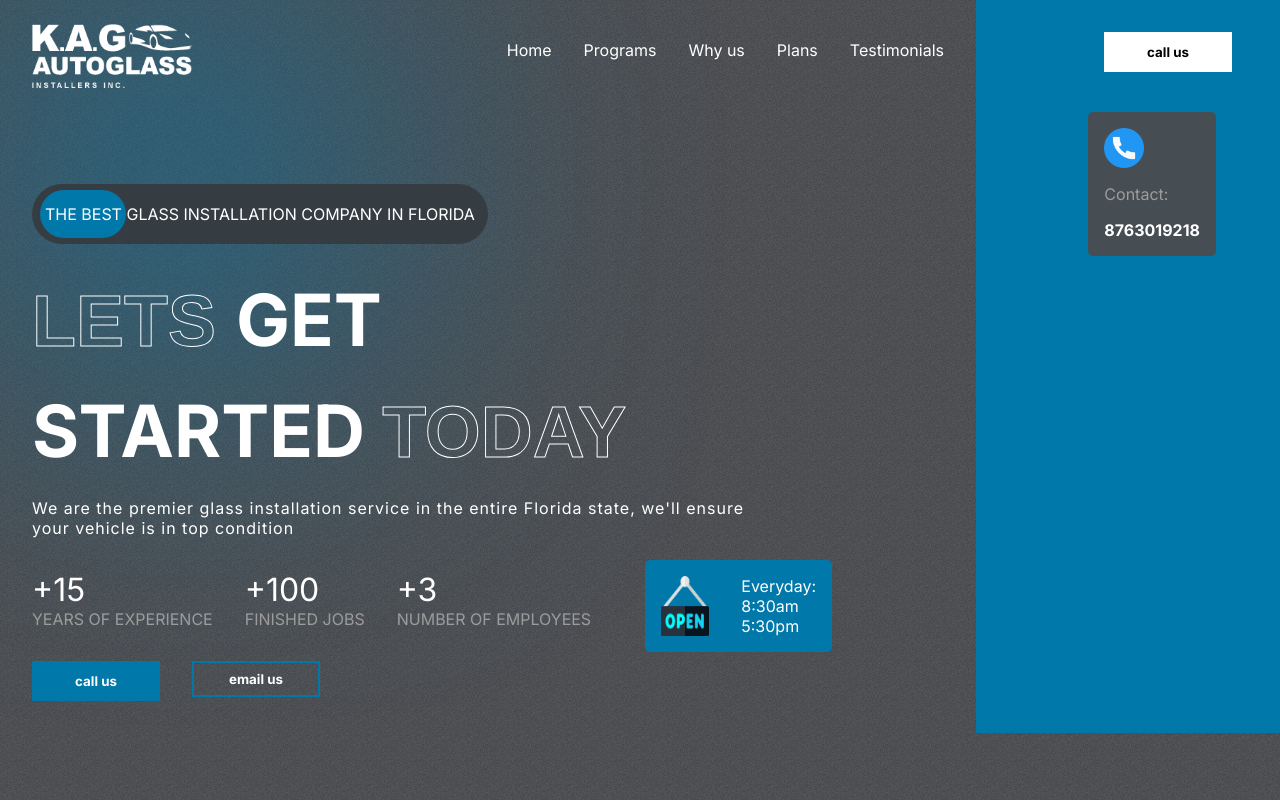
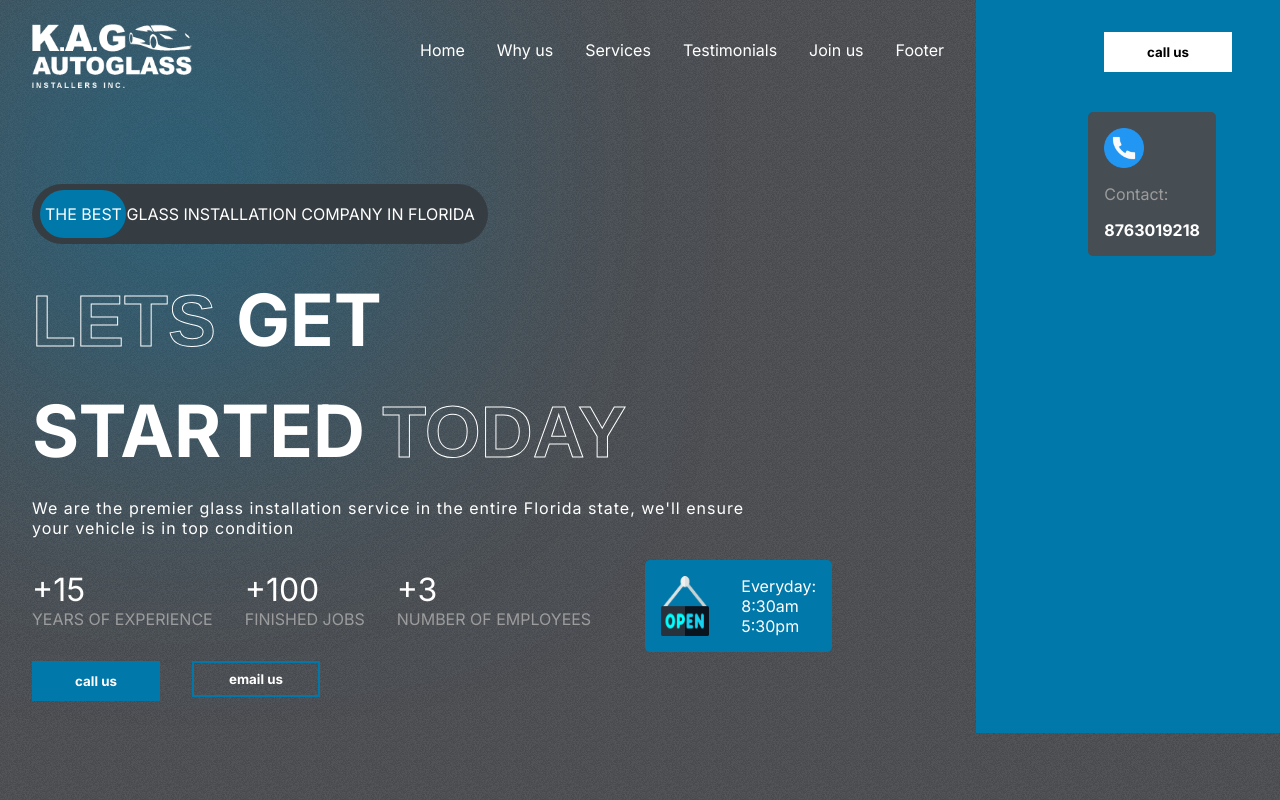
Before and after one commit to cosisaxis/kag-v2, a React (Create React App) app: page / in a window 1280 px wide. Shown: the top 800 px of the page. Built offline with nearby package versions, Linux system fonts and the light colour scheme.

Commit message:
auto-scroll-added

```diff
--- a/src/components/Footer/Footer.jsx
+++ b/src/components/Footer/Footer.jsx
@@ -7,7 +7,7 @@ import Directory from "../../assets/directory.png";
 
 const Footer = () => {
   return (
-    <div className="Footer-container">
+    <div className="Footer-container" id="footer">
       <hr />
       <div className="footer">
         <div className="socials-footer">
--- a/src/components/Header/Header.jsx
+++ b/src/components/Header/Header.jsx
@@ -2,6 +2,7 @@ import React, { useState } from "react";
 import "./Header.css";
 import Logo from "../../assets/logo2.png";
 import Bars from "../../assets/bars.png";
+import { Link } from "react-scroll";
 
 const Header = () => {
   const mobile = window.innerWidth <= 768 ? true : false;
@@ -23,11 +24,43 @@ const Header = () => {
         </div>
       ) : (
         <ul className="header-menu">
-          <li onClick={()=>setOpen(false)}>Home</li>
-          <li onClick={()=>setOpen(false)}>Programs</li>
-          <li onClick={()=>setOpen(false)}>Why us</li>
-          <li onClick={()=>setOpen(false)}>Plans</li>
-          <li onClick={()=>setOpen(false)}>Testimonials</li>
+
+          <li><Link
+          onClick={()=>setOpen(false)}
+          to="home"
+          span={true}
+          smooth={true}
+          >Home</Link></li>
+          <li><Link
+          onClick={()=>setOpen(false)}
+          to="programs"
+          span={true}
+          smooth={true}
+          >Why us</Link></li>
+          <li><Link
+          onClick={()=>setOpen(false)}
+          to="services"
+          span={true}
+          smooth={true}
+          >Services</Link></li>
+          <li><Link
+          onClick={()=>setOpen(false)}
+          to="testimonials"
+          span={true}
+          smooth={true}
+          >Testimonials</Link></li>
+          <li><Link
+          onClick={()=>setOpen(false)}
+          to="join-now"
+          span={true}
+          smooth={true}
+          >Join us</Link></li>
+          <li><Link
+          onClick={()=>setOpen(false)}
+          to="footer"
+          span={true}
+          smooth={true}
+          >Footer</Link></li>
         </ul>
       )}
     </div>
--- a/src/components/Hero/Hero.jsx
+++ b/src/components/Hero/Hero.jsx
@@ -12,7 +12,7 @@ const Hero = () => {
   const mobile = window.innerWidth<=768? true: false;
 
   return (
-    <div className="hero">
+    <div className="hero" id="home">
       <div className="blurriness hero-blurriness"></div>
       <div className="left">
         <Header />
--- a/src/components/Testimonials/Testimonials.jsx
+++ b/src/components/Testimonials/Testimonials.jsx
@@ -11,7 +11,7 @@ const Testimonials = () => {
 
 
   return (
-   <div className="Testimonials">
+   <div className="Testimonials" id='testimonials'>
    <div className="left-testimonials">
     <span>Testimonials</span>
     <span className='transparent-text'>what they</span>
```
